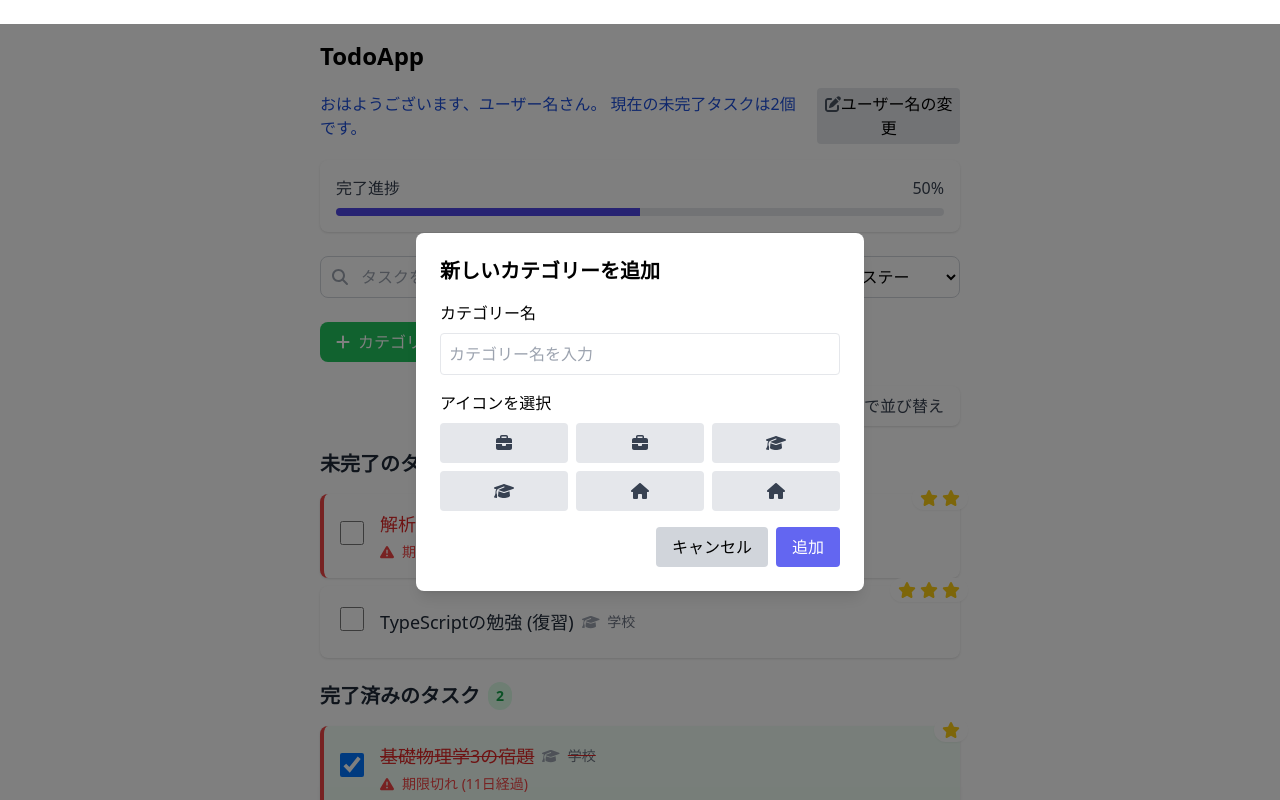
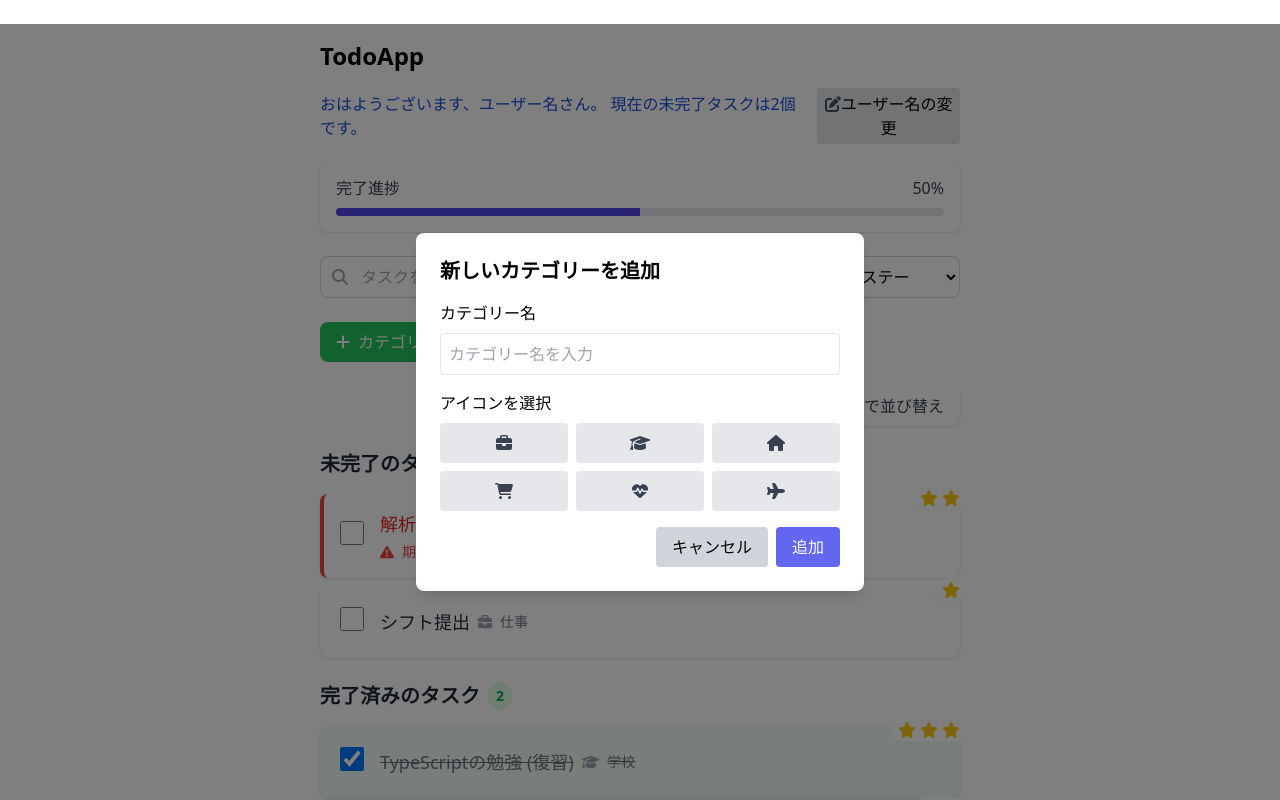
Before and after one commit to s-ao213/react-todo-app, a React (Vite) app: page / in a window 1280 px wide. Both pictures are taken after a click on the button "カテゴリーを追加". Shown: the top 800 px of the page. Built offline with nearby package versions, Linux system fonts and the light colour scheme.

Commit message:
update TodoList.tsx, initTodos.ts and types.ts

```diff
--- a/src/TodoList.tsx
+++ b/src/TodoList.tsx
@@ -240,7 +240,14 @@ const TodoList: React.FC<Props> = ({
             <div className="mb-4">
               <label className="mb-2 block">アイコンを選択</label>
               <div className="grid grid-cols-3 gap-2">
-                {Object.keys(CategoryIcons).map((iconName) => (
+                {Object.entries(CategoryIcons)
+                  .filter(
+                    ([key, icon], index, self) =>
+                      // 最初の出現のみを残す
+                      index ===
+                      self.findIndex(([, otherIcon]) => otherIcon === icon)
+                  )
+                  .map(([iconName, icon]) => (
                     <button
                       key={iconName}
                       onClick={() => setNewCategoryIcon(iconName)}
@@ -250,11 +257,7 @@ const TodoList: React.FC<Props> = ({
                           : "bg-gray-200 text-gray-700"
                       }`}
                     >
-                    <FontAwesomeIcon
-                      icon={
-                        CategoryIcons[iconName as keyof typeof CategoryIcons]
-                      }
-                    />
+                      <FontAwesomeIcon icon={icon} />
                     </button>
                   ))}
               </div>
--- a/src/initTodos.ts
+++ b/src/initTodos.ts
@@ -5,7 +5,7 @@ import { v4 as uuid } from "uuid";
 export const initTodos: Todo[] = [
   {
     id: uuid(),
-    name: "解析2の宿題",
+    name: "解析2の課題",
     isDone: false,
     priority: 2,
     deadline: new Date(2024, 10, 2, 17, 30),
@@ -14,24 +14,24 @@ export const initTodos: Todo[] = [
   {
     id: uuid(),
     name: "TypeScriptの勉強 (復習)",
-    isDone: false,
+    isDone: true,
     priority: 3,
     deadline: null,
     category: "学校", // カテゴリー名に変更
   },
   {
     id: uuid(),
-    name: "基礎物理学3の宿題",
+    name: "部屋の掃除",
     isDone: true,
-    priority: 1,
+    priority: 2,
     deadline: new Date(2024, 10, 11),
-    category: "学校", // カテゴリー名に変更
+    category: "プライベート", // カテゴリー名に変更
   },
   {
     id: uuid(),
-    name: "図書の返却",
-    isDone: true,
-    priority: 2,
+    name: "シフト提出",
+    isDone: false,
+    priority: 1,
     deadline: null,
     category: "仕事", // カテゴリー名に変更
   },
--- a/src/types.ts
+++ b/src/types.ts
@@ -22,6 +22,13 @@ export const CategoryIcons = {
   学校: faGraduationCap,
   home: faHome,
   プライベート: faHome,
+  // 新しいアイコンを追加
+  shopping: faShoppingCart,
+  買い物: faShoppingCart,
+  health: faHeartbeat,
+  健康: faHeartbeat,
+  travel: faPlane,
+  旅行: faPlane,
 };
 
 export interface Todo {
```
Lines whose indentation alone changed are shown as unchanged.
